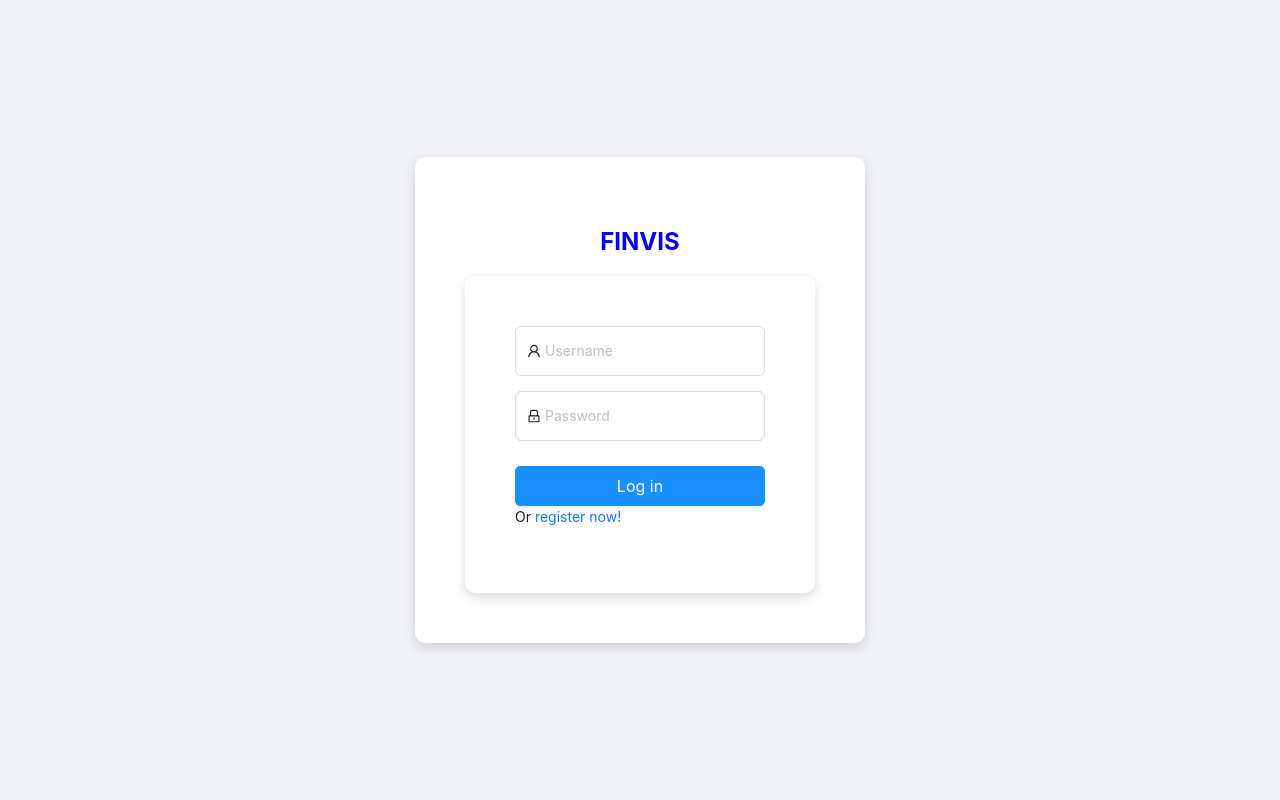
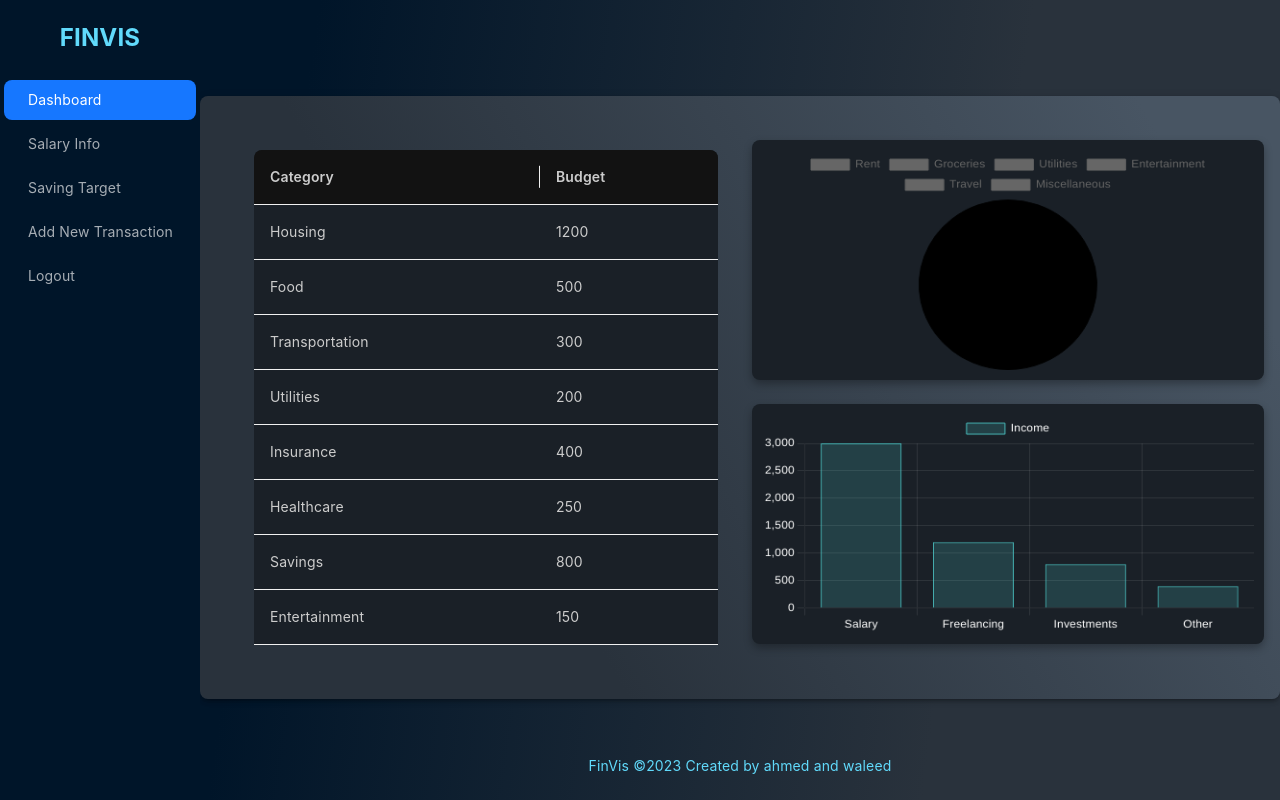
Before and after one commit to AhmedAlqarniGitHub/finvis, a React (Create React App) app: page / in a window 1280 px wide. Before the commit this address led to /login. Built offline with nearby package versions, Linux system fonts and the light colour scheme.

Commit message:
some UI updates

```diff
--- a/src/App.js
+++ b/src/App.js
@@ -3,15 +3,16 @@ import {
   BrowserRouter as Router,
   Route,
   Routes,
-  Navigate,
 } from "react-router-dom";
+import { Layout, Menu } from "antd";
 import { ApolloClient, InMemoryCache, ApolloProvider } from "@apollo/client";
 import Dashboard from "./components/Dashboard";
-import FinancePage from "./components/finantial_data";
+import SalaryInfo from "./components/SalaryInfo";
 import Login from "./components/login";
 import Register from "./components/register";
 import "./App.css";
-import SavingsTargetPage from "./components/savingTargets";
+import SavingsTarget from "./components/SavingsTarget";
+import Home from "./components/home";
 
 // Set up Apollo Client
 const client = new ApolloClient({
@@ -25,16 +26,12 @@ document.cookie = "userId=ahmed; path=/; expires=Fri, 31 Dec 9999 23:59:59 GMT";
 function App() {
   return (
     <ApolloProvider client={client}>
-      {" "}
       {/* Wrap your app with ApolloProvider */}
       <Router>
         <Routes>
           <Route path="/login" element={<Login />} />
           <Route path="/register" element={<Register />} />
-          <Route path="/dashboard" element={<Dashboard />} />
-          <Route path="/fin" element={<FinancePage />} />
-          <Route path="/saving_target" element={<SavingsTargetPage />} />
-          <Route path="/" element={<Navigate replace to="/login" />} />
+          <Route path="/" element={<Home />} />
         </Routes>
       </Router>
     </ApolloProvider>
--- a/src/components/BudgetCategory.js
+++ b/src/components/BudgetCategory.js
@@ -1,24 +1,30 @@
-import React from 'react';
-import { Table } from 'antd';
-import './style.css';
-
+import React from "react";
+import { Table } from "antd";
+import "./style.css";
 
 const BudgetCategory = ({ data }) => {
   const columns = [
     {
-      title: 'Category',
-      dataIndex: 'category',
-      key: 'category',
+      title: "Category",
+      dataIndex: "category",
+      key: "category",
     },
     {
-      title: 'Budget',
-      dataIndex: 'budget',
-      key: 'budget',
+      title: "Budget",
+      dataIndex: "budget",
+      key: "budget",
     },
     // You can add more columns as needed
   ];
 
-  return <Table dataSource={data} columns={columns} className="budget-category"/>;
+  return (
+    <Table
+      dataSource={data}
+      columns={columns}
+      className="budget-category"
+      pagination={false}
+    />
+  );
 };
 
 export default BudgetCategory;
--- a/src/components/Dashboard.js
+++ b/src/components/Dashboard.js
@@ -1,39 +1,45 @@
-import React from 'react';
-import { Layout, Menu } from 'antd';
-import IncomeChart from './IncomeChart';
-import ExpenseChart from './ExpenseChart';
-import BudgetCategory from './BudgetCategory';
-import './style.css';
+import React from "react";
+import { Grid, ThemeProvider, createTheme } from "@mui/material";
+import IncomeChart from "./IncomeChart";
+import ExpenseChart from "./ExpenseChart";
+import BudgetCategory from "./BudgetCategory";
 
+import incomeData from "../test_data/incomeData.json";
+import expenseData from "../test_data/expenseData.json";
+import budgetCategoryData from "../test_data/budgetCategoryData.json";
 
-
-import incomeData from '../test_data/incomeData.json';
-import expenseData from '../test_data/expenseData.json';
-import budgetCategoryData from '../test_data/budgetCategoryData.json';
-
-const { Header, Footer } = Layout;
-
-
-
+// Create a dark theme instance
+const darkTheme = createTheme({
+  palette: {
+    mode: "dark",
+  },
+});
 
 const Dashboard = () => {
   return (
-    <Layout className="layout">
-      <Header>
-        <div className="logo" />
-        <Menu theme="dark" mode="horizontal" defaultSelectedKeys={['1']}>
-          <Menu.Item key="1">Dashboard</Menu.Item>
-          {/* other menu items */}
-        </Menu>
-      </Header>
-        <div className="dashboard">
-          {/* Content goes here */}
-          <IncomeChart data={incomeData} />
-          <ExpenseChart data={expenseData} />
-          <BudgetCategory data={budgetCategoryData} />
-        </div>
-      <Footer style={{ textAlign: 'center' }}>FinVis ©2023 Created by ahmed and waleed</Footer>
-    </Layout>
+    <ThemeProvider theme={darkTheme}>
+      <div className="dashboard">
+        <Grid container spacing={3}>
+          {" "}
+          {/* Adjusted spacing */}
+          <Grid item xs={12} md={6}>
+            <BudgetCategory data={budgetCategoryData} />
+          </Grid>
+          <Grid item xs={12} md={6}>
+            <Grid container direction="column" spacing={3}>
+              {" "}
+              {/* Adjusted spacing */}
+              <Grid item>
+                <ExpenseChart data={expenseData} />
+              </Grid>
+              <Grid item>
+                <IncomeChart data={incomeData} />
+              </Grid>
+            </Grid>
+          </Grid>
+        </Grid>
+      </div>
+    </ThemeProvider>
   );
 };
 
--- a/src/components/IncomeChart.js
+++ b/src/components/IncomeChart.js
@@ -1,35 +1,73 @@
-import React from 'react';
-import { Bar } from 'react-chartjs-2';
-import { Chart as ChartJS, CategoryScale, LinearScale, BarElement, Title, Tooltip, Legend } from 'chart.js';
-import './style.css';
+import React from "react";
+import { Bar } from "react-chartjs-2";
+import {
+  Chart as ChartJS,
+  CategoryScale,
+  LinearScale,
+  BarElement,
+  Title,
+  Tooltip,
+  Legend,
+} from "chart.js";
+import "./style.css";
 
-ChartJS.register(CategoryScale, LinearScale, BarElement, Title, Tooltip, Legend);
+ChartJS.register(
+  CategoryScale,
+  LinearScale,
+  BarElement,
+  Title,
+  Tooltip,
+  Legend
+);
 
 const IncomeChart = ({ data }) => {
   const chartData = {
-    labels: data.map(item => item.label),
-    datasets: [{
-      label: 'Income',
-      data: data.map(item => item.value),
-      backgroundColor: 'rgba(75, 192, 192, 0.2)',
-      borderColor: 'rgba(75, 192, 192, 1)',
-      borderWidth: 1,
-    }],
+    labels: data.map((item) => item.label),
+    datasets: [
+      {
+        label: "Income",
+        data: data.map((item) => item.value),
+        backgroundColor: "rgba(75, 192, 192, 0.2)",
+        borderColor: "rgba(75, 192, 192, 1)",
+        borderWidth: 1,
+      },
+    ],
   };
 
   const options = {
     scales: {
       x: {
-        type: 'category',
-        labels: data.map(item => item.label),
+        grid: {
+          color: "rgba(255, 255, 255, 0.1)", // Grid line color
+        },
+        ticks: {
+          color: "white", // X-axis ticks color
+        },
       },
       y: {
-        beginAtZero: true
-      }
-    }
+        grid: {
+          color: "rgba(255, 255, 255, 0.1)", // Grid line color
+        },
+        ticks: {
+          color: "white", // Y-axis ticks color
+        },
+      },
+    },
+    plugins: {
+      legend: {
+        labels: {
+          color: "white", // Adjusts the legend text color for dark theme
+        },
+      },
+      tooltip: {
+        // You can customize tooltip styles if needed
+      },
+    },
+    maintainAspectRatio: false,
+    responsive: true,
   };
 
-  return <Bar data={chartData} options={options} className="income-chart"/>;
+  return <Bar data={chartData} options={options} className="income-chart" />;
 };
 
 export default IncomeChart;
--- a/src/components/finantial_data.js
+++ b/src/components/SalaryInfo.js
@@ -1,7 +1,8 @@
 import React, { useState } from "react";
 import { useMutation } from "@apollo/client";
 import gql from "graphql-tag";
-import { Input, Button, Layout, Typography, Form, Table } from "antd"; // Include Table here
+import { Input, Button, Typography, Form, Table } from "antd";
+import "./style.css"; // Ensure this is the correct path to your style file
 
 // GraphQL Mutation
 const UPDATE_SALARY_INFO = gql`
@@ -23,7 +24,7 @@ const UPDATE_SALARY_INFO = gql`
 `;
 
 // React Component
-const FinancePage = () => {
+const SalaryInfo = () => {
   const getCookie = (name) => {
     const value = `; ${document.cookie}`;
     const parts = value.split(`; ${name}=`);
@@ -64,7 +65,6 @@ const FinancePage = () => {
     });
   };
 
-  const { Content } = Layout;
   const { Title } = Typography;
 
   const columns = [
@@ -98,14 +98,11 @@ const FinancePage = () => {
   ];
 
   return (
-    <div className="register-container">
-      {" "}
-      {/* Use the register container class */}
-      <div className="register-form">
-        {" "}
-        {/* Use the register form class */}
-        <Title level={2}>Finance Manager</Title>
-        <Form form={form} layout="vertical">
+    <div className="salary-info-container">
+      <Title level={2} className="title">
+        Finance Manager
+      </Title>
+      <Form form={form} layout="vertical" className="salary-form">
         <Form.Item label="Salary">
           <Input
             type="number"
@@ -124,26 +121,24 @@ const FinancePage = () => {
             }
           />
         </Form.Item>
-        </Form>
+        <Form.Item>
         <Table
           dataSource={salaryInfo.obligations}
           columns={columns}
           rowKey={(record, index) => index}
           pagination={false}
+          className="dark-theme-table"
         />
-        <Button onClick={handleAddObligation} style={{ marginTop: "10px" }}>
+        </Form.Item>
+        <Button onClick={handleAddObligation} className="add-obligation-btn">
           Add Obligation
         </Button>
-        <Button
-          onClick={handleSubmit}
-          type="primary"
-          style={{ marginTop: "20px" }}
-        >
+        <Button onClick={handleSubmit} type="primary" className="submit-btn">
           Submit All Updates
         </Button>
-      </div>
+      </Form>
     </div>
   );
 };
 
-export default FinancePage;
+export default SalaryInfo;
--- a/src/components/savingTargets.js
+++ b/src/components/SavingsTarget.js
@@ -1,7 +1,8 @@
 import React, { useState, useEffect } from "react";
-import { useMutation, useQuery } from "@apollo/client";
+import { useMutation } from "@apollo/client";
 import gql from "graphql-tag";
-import { Input, Button, Card, Typography, Form, Progress } from "antd";
+import { Input, Button, Typography, Form, Progress } from "antd";
+import "./style.css"; // Ensure this is the correct path to your style file
 
 // GraphQL Queries and Mutations
 const GET_USER_SAVINGS = gql`
@@ -26,7 +27,7 @@ const UPDATE_SAVINGS_GOAL = gql`
 `;
 
 // React Component
-const SavingsTargetPage = () => {
+const SavingsTarget = () => {
   const getCookie = (name) => {
     const value = `; ${document.cookie}`;
     const parts = value.split(`; ${name}=`);
@@ -71,15 +72,11 @@ const SavingsTargetPage = () => {
   if (error) return <p>Error: {error.message}</p>;
 
   return (
-    <div className="register-container">
-      {" "}
-      {/* Use the same container class as the register page */}
-      <div className="register-form">
-        {" "}
-        {/* Use the same form class as the register page */}
-        <Title level={2}>Savings Goal Tracker</Title>
-        <Form layout="vertical">
-          {/* ... Form fields ... */}
+    <div className="salary-info-container">
+      <Title level={2} className="title">
+        Savings Goal Tracker
+      </Title>
+      <Form layout="vertical" className="salary-form">
         <Form.Item label="Savings Goal">
           <Input
             type="number"
@@ -87,24 +84,30 @@ const SavingsTargetPage = () => {
             onChange={(e) => setSavingsGoal(e.target.value)}
           />
         </Form.Item>
-          <Button
-            onClick={handleSubmit}
-            type="primary"
+        <Button onClick={handleSubmit} type="primary" className="submit-btn">
+          Update Savings Goal
+        </Button>
+        <Title
+          level={4}
+          className="current-savings-title"
+          style={{ marginTop: "40px" }}
+        >
+          Current Savings Progress
+        </Title>
+        <Progress
+          percent={isNaN(progressPercent) ? 0 : progressPercent}
+          className="savings-progress"
+        />
+        <Title
+          level={4}
+          className="total-savings-title"
           style={{ marginTop: "20px" }}
         >
-            Update Savings Goal
-          </Button>
-        </Form>
-        <Title level={4} style={{ marginTop: "40px" }}>
-          Current Savings Progress
-        </Title>
-        <Progress percent={isNaN(progressPercent) ? 0 : progressPercent} />
-        <Title level={4} style={{ marginTop: "20px" }}>
           Total Savings: ${currentSavings.toFixed(2)}
         </Title>
-      </div>
+      </Form>
     </div>
   );
 };
 
-export default SavingsTargetPage;
+export default SavingsTarget;
--- /dev/null
+++ b/src/components/home.js
@@ -0,0 +1,123 @@
+import React, { useState } from "react";
+import { ThemeProvider, createTheme } from "@mui/material/styles";
+import { Layout, Menu } from "antd";
+import { CssBaseline, Box } from "@mui/material";
+import Dashboard from "./Dashboard";
+import SalaryInfo from "./SalaryInfo";
+import SavingsTarget from "./SavingsTarget";
+const AddTransaction = () => <div>Add New Transaction Component</div>;
+const Logout = () => <div>Logout Component</div>;
+const { Header, Content, Sider, Footer } = Layout;
+
+const Home = () => {
+  const [selectedComponent, setSelectedComponent] = useState("dashboard");
+
+  // Create a MUI theme instance
+  const theme = createTheme({
+    palette: {
+      mode: "dark",
+      primary: {
+        main: "rgb(97, 218, 251)",
+      },
+      background: {
+        default: "#121212",
+        paper: "#1A2027",
+      },
+    },
+  });
+
+  const renderComponent = () => {
+    switch (selectedComponent) {
+      case "dashboard":
+        return <Dashboard />;
+      case "salary-info":
+        return <SalaryInfo />;
+      case "saving-target":
+        return <SavingsTarget />;
+      case "add-transaction":
+        return <AddTransaction />;
+      case "logout":
+        return <Logout />;
+      default:
+        return <Dashboard />;
+    }
+  };
+
+  return (
+    <ThemeProvider theme={theme}>
+      <CssBaseline />
+      <Layout style={{ minHeight: "100vh", background: "none" }}>
+        <Sider breakpoint="lg" collapsedWidth="0" theme="dark">
+          <Box
+            sx={{
+              color: "primary.main",
+              fontWeight: "bold",
+              fontSize: "1.5rem",
+              textAlign: "center",
+              margin: "20px",
+              background: "transparent",
+            }}
+          >
+            FINVIS
+          </Box>
+          <Menu
+            theme="dark"
+            mode="inline"
+            defaultSelectedKeys={["dashboard"]}
+            onSelect={({ key }) => setSelectedComponent(key)}
+          >
+            <Menu.Item key="dashboard">Dashboard</Menu.Item>
+            <Menu.Item key="salary-info">Salary Info</Menu.Item>
+            <Menu.Item key="saving-target">Saving Target</Menu.Item>
+            <Menu.Item key="add-transaction">Add New Transaction</Menu.Item>
+            <Menu.Item key="logout">Logout</Menu.Item>
+          </Menu>
+        </Sider>
+        <Layout>
+          <Header
+            style={{
+              background: "transparent",
+              color: "white",
+              padding: "10px 20px",
+            }}
+          >
+            {/* Add more header content here if needed */}
+          </Header>
+          <Content
+            style={{
+              display: "flex",
+              justifyContent: "center",
+              alignContent: "center",
+              alignItems: "center",
+              background: "transparent",
+            }}
+          >
+            <Box
+              sx={{
+                padding: 3,
+                background: "linear-gradient(60deg, #29323c 30%, #485563 90%)",
+                minHeight: 360,
+                width: "100%",
+                borderRadius: 2,
+                boxShadow: 3,
+              }}
+            >
+              {renderComponent()}
+            </Box>
+          </Content>
+          <Footer
+            style={{
+              textAlign: "center",
+              background: "transparent",
+              color: theme.palette.primary.main,
+            }}
+          >
+            FinVis ©2023 Created by ahmed and waleed
+          </Footer>
+        </Layout>
+      </Layout>
+    </ThemeProvider>
+  );
+};
+
+export default Home;
--- a/src/components/style.css
+++ b/src/components/style.css
@@ -1,11 +1,14 @@
 .dashboard {
-    display: grid;
-    grid-template-columns: repeat(3, 1fr); /* Adjust the number of columns */
+    /* display: grid; */
+    grid-template-columns: repeat(3, 1fr);
     gap: 20px;
     align-items: start;
     padding: 20px;
     width: 100%;
-    margin: 20vh;
+    /* margin: 20vh; */
+    display: flex;
+    align-items: center;
+    justify-content: center;
 }
 
 @media (max-width: 768px) {
@@ -14,37 +17,30 @@
     }
 }
 
-/* BudgetCategory.css */
-.budget-category {
-    padding: 10px;
-    background-color: #f3f4f6; /* Light grey background */
-    border-radius: 8px;
-    box-shadow: 0 4px 8px rgba(0, 0, 0, 0.1);
-    max-width: 25vw;
-    max-height: 25vh;
-}
-
 /* ExpenseChart.css */
 .expense-chart {
     padding: 10px;
-    background-color: #fdf9f9;
+    background-color: #1A2027; /* Dark background */
     border-radius: 8px;
-    box-shadow: 0 4px 8px rgba(0, 0, 0, 0.1);
-    max-width: 25vw;
-    max-height: 25vh;
+    box-shadow: 0 4px 8px rgba(0, 0, 0, 0.3); /* Adjusted for darker theme */
+    width: 40vw !important;
+    max-height: 30vh !important;
+    color: white; /* Text color for dark theme */
 }
+
 
 /* IncomeChart.css */
 .income-chart {
-    padding: 20px;
-    margin: 10px;
-    border: 1px solid #ddd;
+    padding: 10px;
+    background-color: #1A2027; /* Dark background */
     border-radius: 8px;
-    background-color: #fafafa;
-    box-shadow: 0 4px 8px rgba(0, 0, 0, 0.1);
-    max-width: 25vw;
-    max-height: 25vh;
+    box-shadow: 0 4px 8px rgba(0, 0, 0, 0.3); /* Adjusted for darker theme */
+    width: 40vw !important;
+    max-height: 30vh !important;
+    color: white; /* Text color for dark theme */
 }
+
+
 
 .login-container {
     display: flex;
@@ -93,13 +89,22 @@
 }
 
 
-
 .register-container {
     display: flex;
     justify-content: center;
     align-items: center;
+    align-content: center;
     height: 100vh;
     background-color: #f0f2f5;
+}
+
+.general-container {
+    display: flex;
+    justify-content: center;
+    align-items: center;
+    align-content: center;
+    /* height: 100vh;
+    background-color: #f0f2f5; */
 }
 
 .register-form {
@@ -110,3 +115,139 @@
     border-radius: 8px;
     box-shadow: 0 4px 8px rgba(0, 0, 0, 0.1);
 }
+
+/* style.css */
+.salary-info-container  h2{
+    color: #fff;
+}
+.logo-container {
+    background-color: #1A2027; /* Adjust to your preferred dark color */
+    padding: 10px; /* Or any other padding you prefer */
+    border-radius: 8px; /* Optional, for rounded corners */
+    /* Add other styling as needed */
+}
+
+.ant-layout{
+        background: linear-gradient(278deg, rgb(41, 50, 60) 30%, rgb(0, 21, 41) 90%);
+}
+
+/* General Styles for Dark Theme */
+.dark-theme-table .ant-table,
+.budget-category .ant-table,
+.salary-info-container {
+  background-color: #1A2027; /* Dark background */
+  color: white; /* White text for readability */
+  border-radius: 8px;
+}
+
+.dark-theme-table .ant-table-thead > tr > th,
+.budget-category .ant-table-thead > tr > th {
+  background-color: #121212;
+  color: #ccc;
+
+}
+
+.dark-theme-table .ant-table-tbody > tr > td,
+.budget-category .ant-table-tbody > tr > td {
+  background-color: #1A2027;
+  color: #ccc;
+}
+
+/* Hover styling for table rows */
+.dark-theme-table .ant-table-tbody > tr:hover > td,
+.budget-category .ant-table-tbody > tr:hover > td {
+  background-color: #2a2f35;
+  color: #ccc;
+
+}
+
+/* Table Pagination */
+.budget-category .ant-table-pagination {
+  color: #fff;
+}
+/* Input Field Styling for Dark Theme */
+.salary-form .ant-input,
+.savings-form .ant-input {
+  background-color: #2a2f35; /* Darker background for input */
+  color: #ddd; /* Lighter text color for readability */
+  border: 1px solid #3a3f44; /* Slightly lighter border for some contrast */
+}
+
+/* Placeholder Color */
+.salary-form .ant-input::placeholder,
+.savings-form .ant-input::placeholder {
+  color: #aaa; /* Lighter color for placeholder text */
+}
+
+/* Input Field Focus Styling */
+.salary-form .ant-input:focus,
+.savings-form .ant-input:focus {
+  background-color: #2a2f35;
+  border-color: rgb(97, 218, 251); /* Highlight color when focused */
+  box-shadow: none; /* Optional: removes the default focus shadow */
+}
+
+
+/* Form Item Label Color */
+.salary-form  .ant-form-item-label > label {
+  color: #ccc;
+}
+
+/* Table row and cell styling for dark theme */
+.dark-theme-table .ant-table-thead > tr > th,
+.dark-theme-table .ant-table-tbody > tr > td {
+  background-color: #1A2027; /* Dark background for table rows */
+  color: white; /* White text color for readability */
+}
+
+/* Button Styling */
+.add-obligation-btn, .submit-btn {
+  background-color: rgb(31, 85, 100);
+  border-color: rgb(97, 218, 251);
+  color: white;
+  margin-right: 10px;
+}
+
+/* Salary Info Container */
+.salary-info-container {
+  padding: 20px;
+  max-width: 100%;
+  margin: auto;
+  box-shadow: 0 4px 8px rgba(0, 0, 0, 0.3);
+}
+
+
+
+.salary-info-container .title {
+  text-align: center;
+}
+
+/* Budget Category Styling */
+.budget-category {
+  padding: 10px;
+  max-width: 100%;
+  height: auto;
+}
+
+
+/* Title Styles */
+.title, .current-savings-title, .total-savings-title {
+  color: white; /* White text for dark theme */
+}
+
+/* Progress Bar Styles */
+.savings-progress .ant-progress-inner {
+  background-color: #2a2f35; /* Dark background for progress bar */
+}
+
+.savings-progress .ant-progress-bg {
+  background-color: rgb(97, 218, 251); /* Progress bar color */
+}
+
+/* Button Styles */
+.submit-btn {
+  background-color: rgb(97, 218, 251);
+  border-color: rgb(97, 218, 251);
+  color: white;
+  margin-top: 20px;
+}
```
Also changed, not shown: package.json (+5 -2 lines), src/components/ExpenseChart.js (+11 -10 lines), 1 other file (tests, documents, lock files or other folders). Lines whose indentation alone changed are shown as unchanged.
